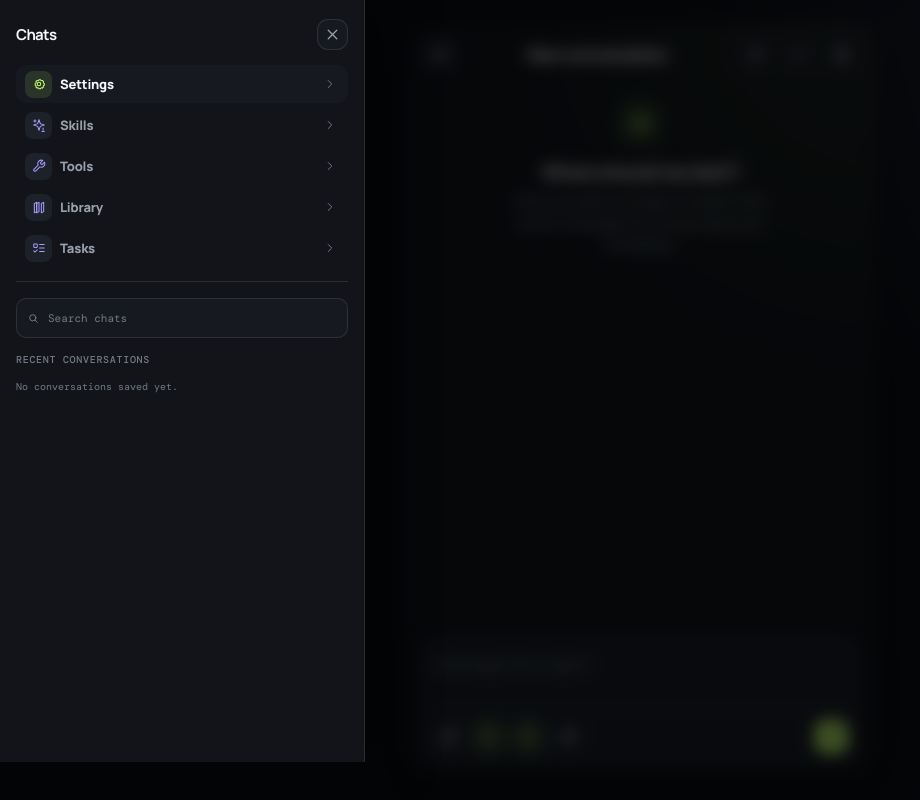
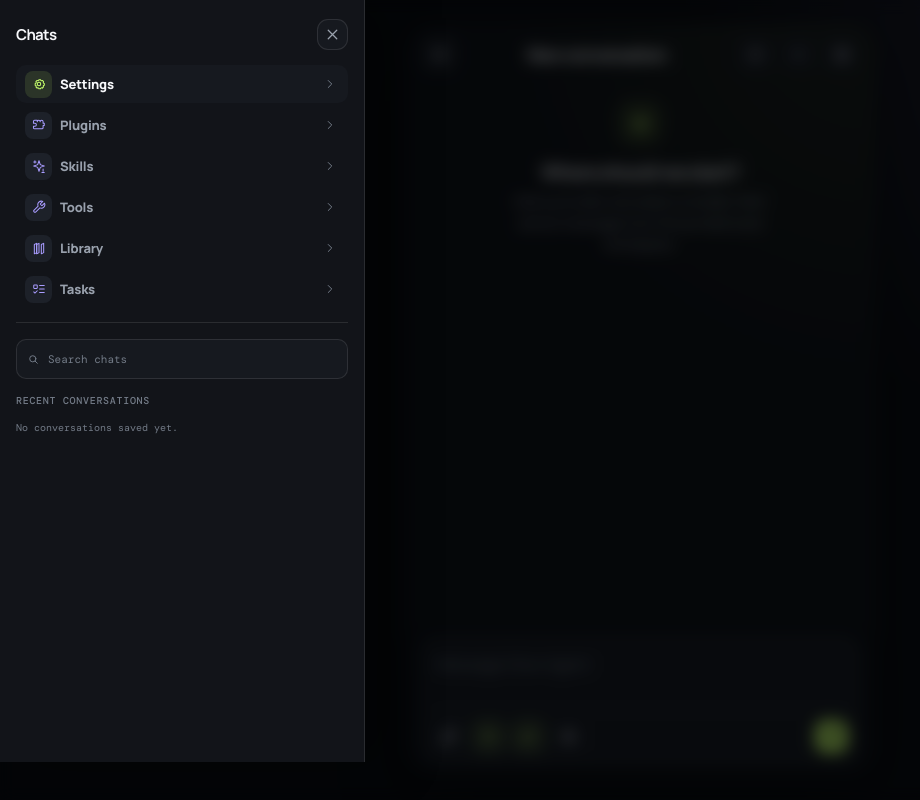
Before and after one commit to onelitonbd/Glow-Agent, a website with bundled scripts: page client/index.html in a window 1280 px wide. Both pictures are taken after a click on the button 439 px from the left and 54 px from the top of the page. Shown: the whole page, without its empty margins (0-920 px from the left). Built offline with nearby package versions, Linux system fonts and the light colour scheme; files whose address does not match are found by name.

Commit message:
Add Plugins button to the sidebar drawer next to Settings
Co-authored-by: arena-agent <297053741+arena-agent@users.noreply.github.com>

```diff
--- a/client/index.html
+++ b/client/index.html
@@ -26,6 +26,7 @@
     <header class="drawer-head"><h2 id="historyTitle">Chats</h2><button class="icon-button drawer-close" id="closeHistory" type="button" aria-label="Close chat history"><svg viewBox="0 0 24 24" aria-hidden="true"><path d="m18 6-12 12M6 6l12 12"/></svg></button></header>
     <nav class="drawer-menu" aria-label="Workspace pages">
       <a class="drawer-route settings" href="/settings.html"><span class="route-symbol" aria-hidden="true"><svg viewBox="0 0 24 24"><circle cx="12" cy="12" r="3"/><path d="M19.4 15a1.7 1.7 0 0 0 .34 1.88l.06.06-2.1 2.1-.06-.06a1.7 1.7 0 0 0-1.88-.34 1.7 1.7 0 0 0-1.03 1.56v.1h-3v-.1a1.7 1.7 0 0 0-1.03-1.56 1.7 1.7 0 0 0-1.88.34l-.06.06-2.1-2.1.06-.06A1.7 1.7 0 0 0 7.1 15a1.7 1.7 0 0 0-1.56-1.03h-.1v-3h.1A1.7 1.7 0 0 0 7.1 9.94a1.7 1.7 0 0 0-.34-1.88L6.7 8l2.1-2.1.06.06a1.7 1.7 0 0 0 1.88.34 1.7 1.7 0 0 0 1.03-1.56v-.1h3v.1a1.7 1.7 0 0 0 1.03 1.56 1.7 1.7 0 0 0 1.88-.34l.06-.06 2.1 2.1-.06.06a1.7 1.7 0 0 0-.34 1.88 1.7 1.7 0 0 0 1.56 1.03h.1v3h-.1A1.7 1.7 0 0 0 19.4 15Z"/></svg></span><span class="route-name">Settings</span><span class="route-arrow" aria-hidden="true"><svg viewBox="0 0 24 24"><path d="m9 18 6-6-6-6"/></svg></span></a>
+      <button class="drawer-route coming-soon" type="button" data-route="Plugins"><span class="route-symbol" aria-hidden="true"><svg viewBox="0 0 24 24"><path d="M14 6.5a2.5 2.5 0 0 1 5 0V9h2v4h-2v3.5a2 2 0 0 1-2 2H4.5a2 2 0 0 1-2-2V14h2.5a2.5 2.5 0 0 0 0-5H2.5V6a2 2 0 0 1 2-2H9v2.5a2.5 2.5 0 0 1 5 0Z"/></svg></span><span class="route-name">Plugins</span><span class="route-arrow" aria-hidden="true"><svg viewBox="0 0 24 24"><path d="m9 18 6-6-6-6"/></svg></span></button>
       <a class="drawer-route" href="/skills.html"><span class="route-symbol" aria-hidden="true"><svg viewBox="0 0 24 24"><path d="m12 3-1.91 5.81a2 2 0 0 1-1.28 1.28L3 12l5.81 1.91a2 2 0 0 1 1.28 1.28L12 21l1.91-5.81a2 2 0 0 1 1.28-1.28L21 12l-5.81-1.91a2 2 0 0 1-1.28-1.28L12 3Z"/><path d="M5 3v4M3 5h4M19 17v4m-2 2h4"/></svg></span><span class="route-name">Skills</span><span class="route-arrow" aria-hidden="true"><svg viewBox="0 0 24 24"><path d="m9 18 6-6-6-6"/></svg></span></a>
       <a class="drawer-route" href="/tools.html"><span class="route-symbol" aria-hidden="true"><svg viewBox="0 0 24 24"><path d="M14.7 6.3a1 1 0 0 0 0 1.4l1.6 1.6a1 1 0 0 0 1.4 0l3.77-3.77a6 6 0 0 1-7.94 7.94l-6.91 6.91a2.12 2.12 0 0 1-3-3l6.91-6.91a6 6 0 0 1 7.94-7.94Z"/></svg></span><span class="route-name">Tools</span><span class="route-arrow" aria-hidden="true"><svg viewBox="0 0 24 24"><path d="m9 18 6-6-6-6"/></svg></span></a>
       <button class="drawer-route coming-soon" type="button" data-route="Library"><span class="route-symbol" aria-hidden="true"><svg viewBox="0 0 24 24"><path d="m16 6 4-2v16l-4 2V6Z"/><path d="m8 6 4-2v16l-4 2V6Z"/><path d="m4 6 4-2v16l-4 2V6Z"/></svg></span><span class="route-name">Library</span><span class="route-arrow" aria-hidden="true"><svg viewBox="0 0 24 24"><path d="m9 18 6-6-6-6"/></svg></span></button>
```
